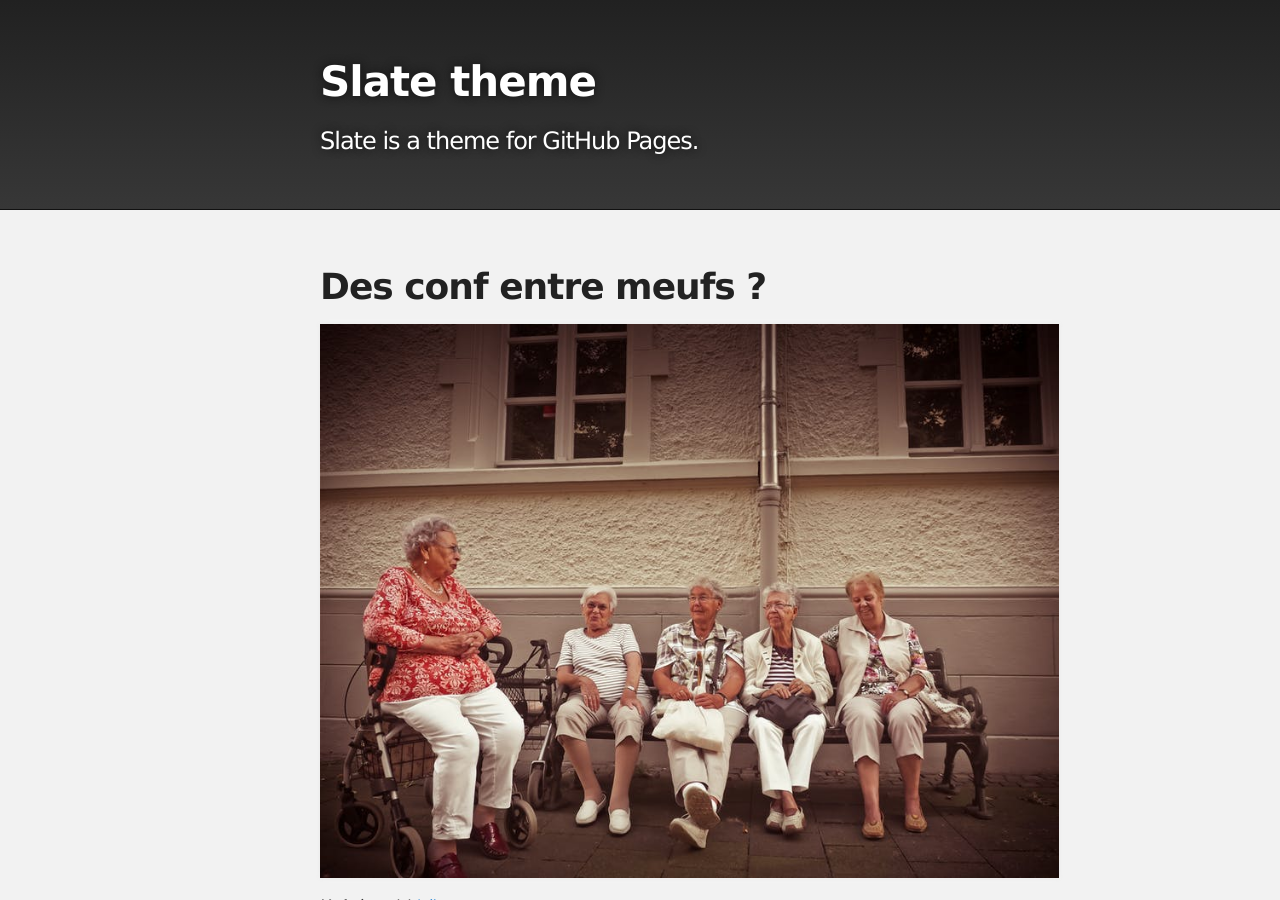
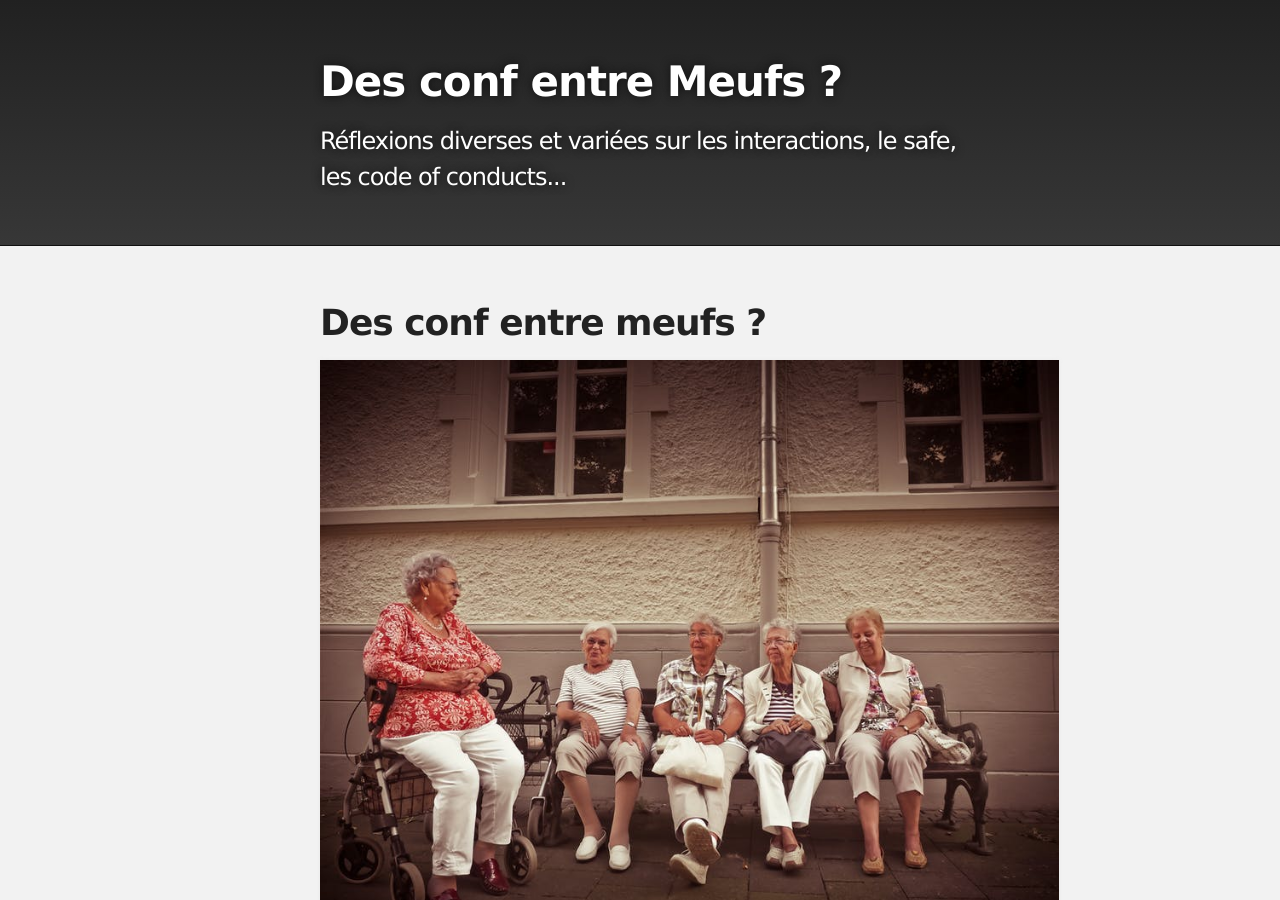
Before and after one commit to Julia-barbelane/des-conf-entre-meufs, a Jekyll site: the page built from README.md, in a window 1280 px wide and 900 px high. Built offline with Jekyll 4.4.1, drawn with Linux system fonts in a browser that asks for light colours; our own code applies the rules of GitHub Pages for plain Markdown files.

Commit message:
maj entête

```diff
--- a/_layouts/default.html
+++ b/_layouts/default.html
@@ -16,8 +16,8 @@
     <div id="header_wrap" class="outer">
         <header class="inner">
 
-          <h1 id="project_title">{{ site.title | default: site.github.repository_name }}</h1>
-          <h2 id="project_tagline">{{ site.description | default: site.github.project_tagline }}</h2>
+          <h1 id="project_title">Des conf entre Meufs ?</h1>
+          <h2 id="project_tagline">Réflexions diverses et variées sur les interactions, le safe, les code of conducts...</h2>
 
         </header>
     </div>
```
